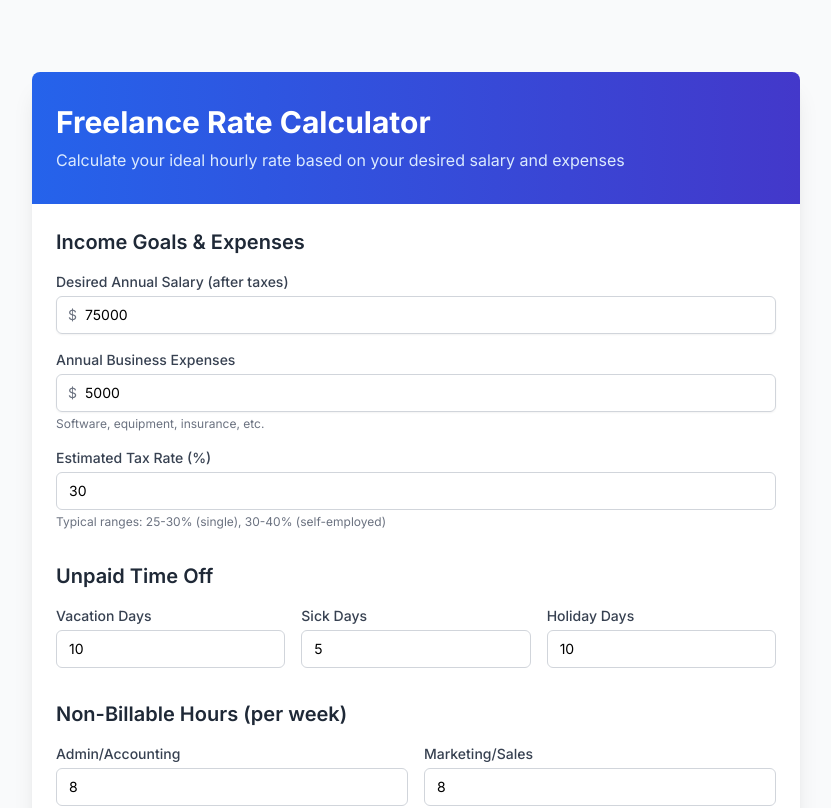
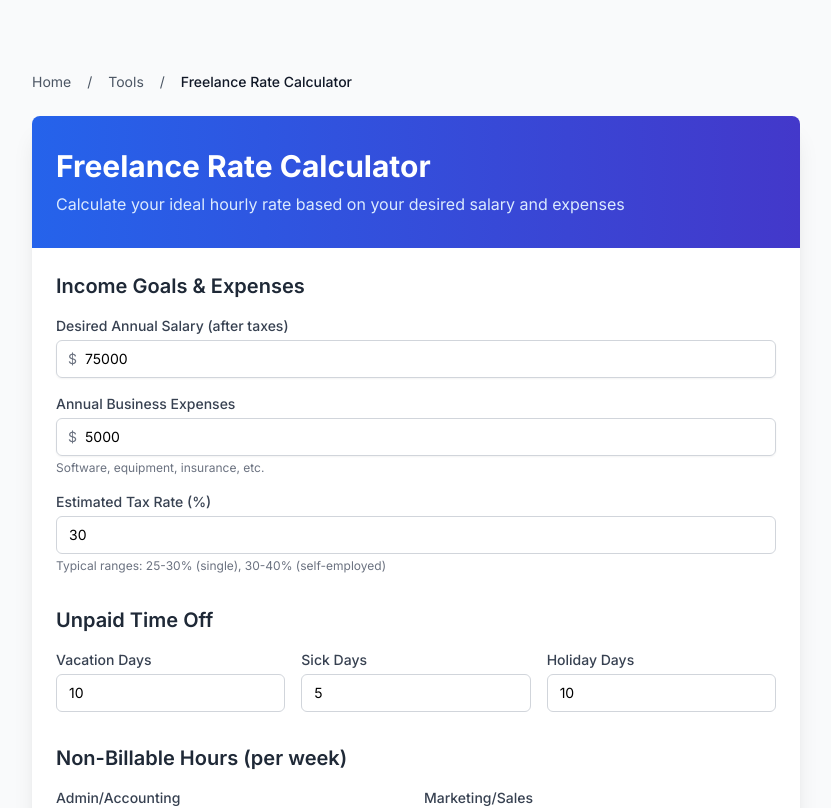
Before and after one commit to larrys-world/freelance-rate-calculator, a Next.js app: page / in a window 1280 px wide. Shown: the top 808 px of the page, without its empty margins (224-1055 px from the left). Built offline with nearby package versions, Linux system fonts and the light colour scheme.

Commit message:
feat: Add breadcrumb navigation for better SEO and UX

```diff
--- a/app/page.tsx
+++ b/app/page.tsx
@@ -48,6 +48,9 @@ export default function FreelanceRateCalculator() {
       <div className="max-w-3xl mx-auto">
         {/* Top Ad */}
         <AdSense slot="top-banner" format="horizontal" className="mb-6" />
+
+        {/* Breadcrumbs */}
+        <Breadcrumbs />
 
         <div className="bg-white shadow-xl rounded-lg overflow-hidden">
           <div className="bg-gradient-to-r from-blue-600 to-indigo-700 px-6 py-8">
```
